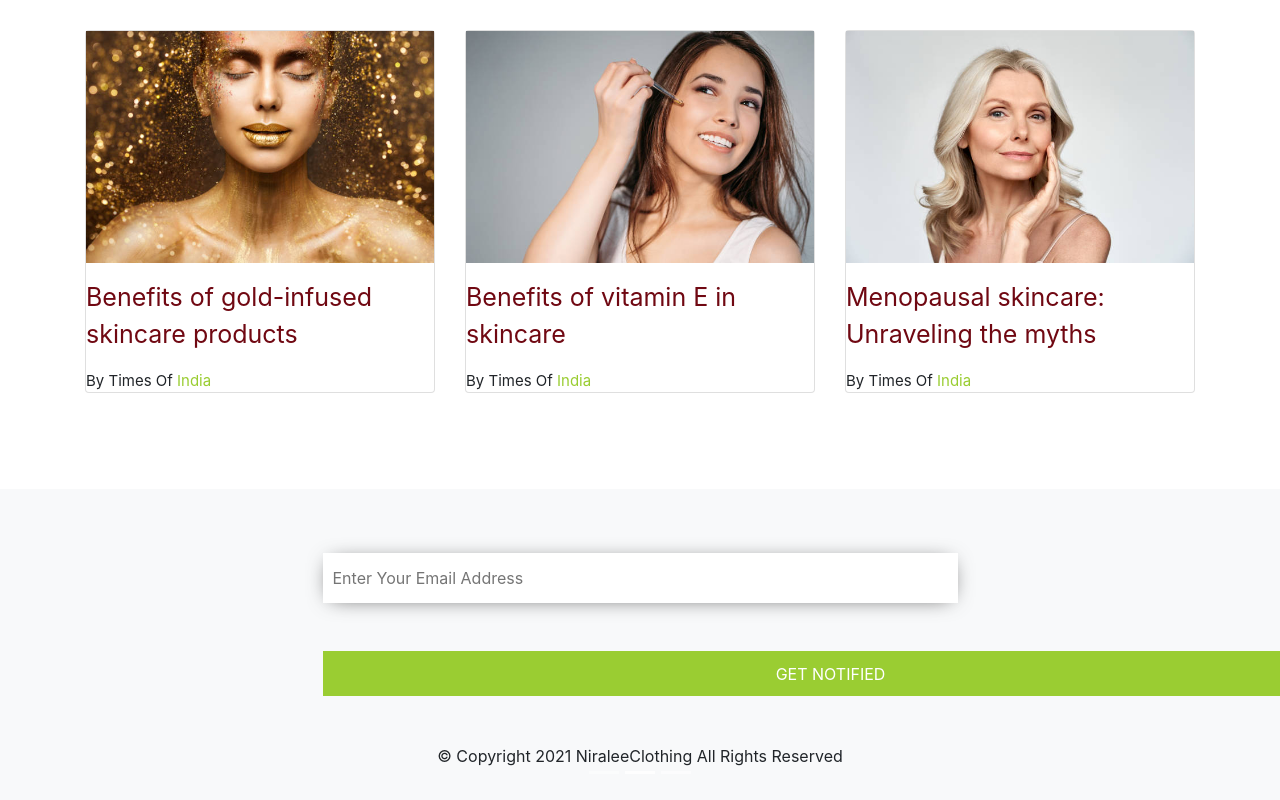
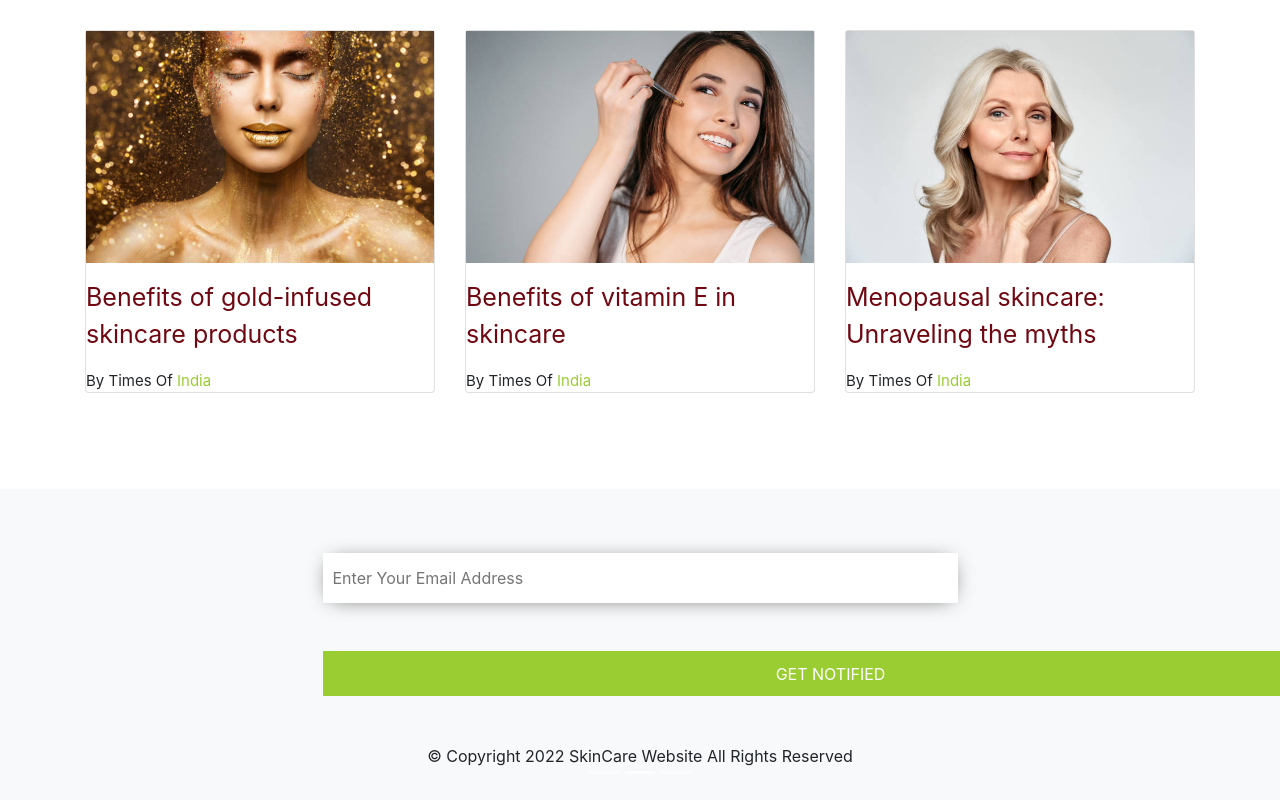
Before and after one commit to aemireddychandana/skinCareWebsite, a plain HTML site: page index.html in a window 1280 px wide. Shown: the part 2804-3604 px from the top of the page. Drawn offline with nearby package versions, Linux system fonts and the light colour scheme.

Commit message:
Update index.html

```diff
--- a/index.html
+++ b/index.html
@@ -323,7 +323,7 @@
         <div class="col-lg-7 mx-auto">
           <input type="text" placeholder="Enter Your Email Address">
           <button class="btn4 my-5">GET NOTIFIED</button>
-          <p> © Copyright 2021 NiraleeClothing All Rights Reserved</p>
+          <p> © Copyright 2022 SkinCare Website All Rights Reserved</p>
         </div>
       </div>
     </div>
```
